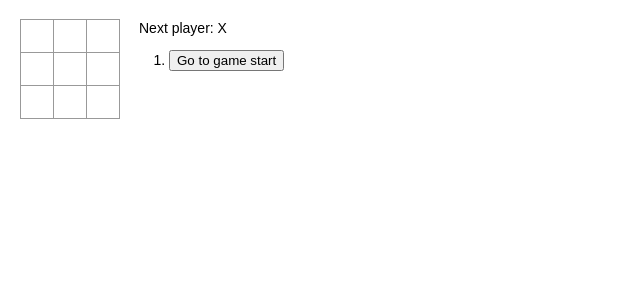
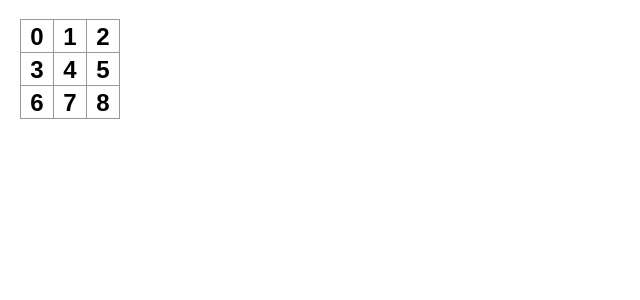
Before and after one commit to cjbreaux/redux-tic-tac-toe, a React app: page / in a window 1280 px wide. Shown: the top 300 px of the page, without its empty margins (0-640 px from the left). Built offline with nearby package versions, Linux system fonts and the light colour scheme.

Commit message:
add redux component

```diff
--- a/package.json
+++ b/package.json
@@ -4,7 +4,7 @@
   "description": "",
   "main": "index.js",
   "scripts": {
-    "test": "echo \"Error: no test specified\" && exit 1",
+    "test": "jest; exit 0",
     "lint": "eslint src/** src/**/**; exit 0",
     "start": "webpack-dev-server --open",
     "lint-fix": "eslint src/** src/**/** --fix; exit 0"
@@ -15,11 +15,14 @@
     "prop-types": "^15.5.10",
     "react": "^15.5.4",
     "react-dom": "^15.5.4",
+    "react-redux": "^5.0.6",
     "react-router-dom": "^4.0.0",
+    "redux": "^3.7.2",
     "styled-jsx": "^3.2.1"
   },
   "devDependencies": {
     "babel-core": "^6.24.1",
+    "babel-jest": "^20.0.3",
     "babel-loader": "^7.0.0",
     "babel-preset-es2015": "^6.24.1",
     "babel-preset-react": "^6.24.1",
@@ -29,6 +32,7 @@
     "eslint-plugin-react": "^7.12.4",
     "file-loader": "^1.1.6",
     "html-webpack-plugin": "^2.29.0",
+    "jest": "^20.0.4",
     "react-hot-loader": "^3.0.0-beta.7",
     "style-loader": "^0.23.1",
     "url-loader": "^0.6.2",
--- a/src/components/Board.jsx
+++ b/src/components/Board.jsx
@@ -1,14 +1,12 @@
-import React from 'react';
-import ReactDOM from 'react-dom';
-import Square from './Square';
+import React from 'react'
+import ReactDOM from 'react-dom'
+import Square from './Square'
 
 class Board extends React.Component {
 
   renderSquare(i) {
     return (
-      <Square
-        value={this.props.squares[i]}
-        onClick={()=>this.props.onClick(i)} />
+      <Square value={i} />
     )
   }
 
--- a/src/components/Game.jsx
+++ b/src/components/Game.jsx
@@ -1,79 +1,24 @@
-
 import React from 'react'
 import ReactDOM from 'react-dom'
-import Board from './Board';
-import calculateWinner from './../functions.js';
+import Board from './Board'
+import calculateWinner from './../functions.js'
+import { connect } from 'react-redux'
 
 class Game extends React.Component {
-  constructor(props) {
-    super(props)
-    this.state = {
-      history: [{
-        squares: Array(9).fill(null),
-      }],
-      stepNumber: 0,
-      xIsNext: true,
-    }
-  }
-  handleClick(i) {
-    const history = this.state.history.slice(0, this.state.stepNumber + 1)
-    const current = history[history.length - 1]
-    const squares = current.squares.slice()
-    if (calculateWinner(squares) || squares[i]) {
-      return
-    }
-    squares[i] = this.state.xIsNext ? 'X' : 'O'
-    this.setState({
-      history: history.concat([{
-        squares
-      }]),
-      stepNumber: history.length,
-      xIsNext: !this.state.xIsNext,})
-  }
-
-  jumpTo(step) {
-    this.setState({
-      stepNumber: step,
-      xIsNext: (step % 2) === 0,
-    })
-  }
 
   render() {
-    console.log(this.state.history)
-    const history = this.state.history
-    const current = history[this.state.stepNumber]
-    const winner = calculateWinner(current.squares)
-
-    const moves = history.map((step, move) => {
-      const desc = move ?
-        'Go to move #' + move :
-        'Go to game start'
-      return (
-        <li key={move}>
-          <button onClick={()=> this.jumpTo(move)}>{desc}</button>
-        </li>
-      )
-    })
-
-    let status
-    if (winner) {
-      status = 'Winner: ' + winner
-    } else {
-      status = 'Next player: ' + (this.state.xIsNext ? 'X' : 'O')
-    }
-
     return (
       <div className="game">
         <div className="game-board">
-          <Board squares={current.squares} onClick={(i) => this.handleClick(i)}/>
+          <Board />
         </div>
         <div className="game-info">
-          <div>{ status }</div>
-          <ol>{moves}</ol>
         </div>
       </div>
     )
   }
 }
 
+Game = connect()(Game)
+
 export default Game
--- a/src/components/Square.jsx
+++ b/src/components/Square.jsx
@@ -1,13 +1,31 @@
-import React from 'react';
+import React from 'react'
+import { connect } from 'react-redux'
+import historyReducer from './../reducers/history-reducer.js'
 
- function Square(props) {
+function Square(props) {
+  function updater() {
+    const { dispatch } = props
+    const action = {
+      type: 'SELECT_BOX',
+      selectedBox: props.value
+    };
+    dispatch(action)
+  }
   return (
     <button
-      className="square"
-      onClick={props.onClick}>
+      onClick={updater}
+      className="square">
       {props.value}
     </button>
-  );
+  )
 }
 
-export default Square;
+const mapStateToProps = state => {
+  return {
+    historyReducer: state
+  }
+}
+
+Square = connect()(Square)
+
+export default Square
--- a/src/components/Test.jsx
+++ b/src/components/Test.jsx
@@ -1,4 +1,4 @@
-import React from 'react';
+import React from 'react'
 
 function Test() {
   return(
@@ -8,4 +8,4 @@ function Test() {
   )
 }
 
-export default Test;
+export default Test
--- a/src/index.jsx
+++ b/src/index.jsx
@@ -4,16 +4,23 @@ import App from './components/App'
 import { AppContainer } from 'react-hot-loader'
 import { HashRouter } from 'react-router-dom'
 import './index.css'
+import { createStore } from 'redux'
+import historyReducer from './reducers/history-reducer.js'
+import { Provider } from 'react-redux'
 
+const store = createStore(historyReducer)
 
+let unsubscribe = store.subscribe(() =>
+  console.log(store.getState())
+)
 
 const render = (Component) => {
   ReactDOM.render(
-    <AppContainer>
-      <HashRouter>
+    <HashRouter>
+      <Provider store={store}>
         <Component/>
-      </HashRouter>
-    </AppContainer>,
+      </Provider>
+    </HashRouter>,
     document.getElementById('react-app-root')
   )
 }
--- /dev/null
+++ b/src/reducers/history-reducer.js
@@ -0,0 +1,12 @@
+export default (state = {selectedBox: null}, action) => {
+  switch (action.type) {
+  case 'SELECT_BOX':
+    const {selectedBox} = action
+    let newState = Object.assign({}, state, {
+      selectedBox,
+    })
+    return newState
+  default:
+    return state
+  }
+}
```
Also changed, not shown: src/components/App.jsx (+4 -4 lines), src/functions.js (+4 -4 lines), .babelrc (added), 2 other files (tests, documents, lock files or other folders).
